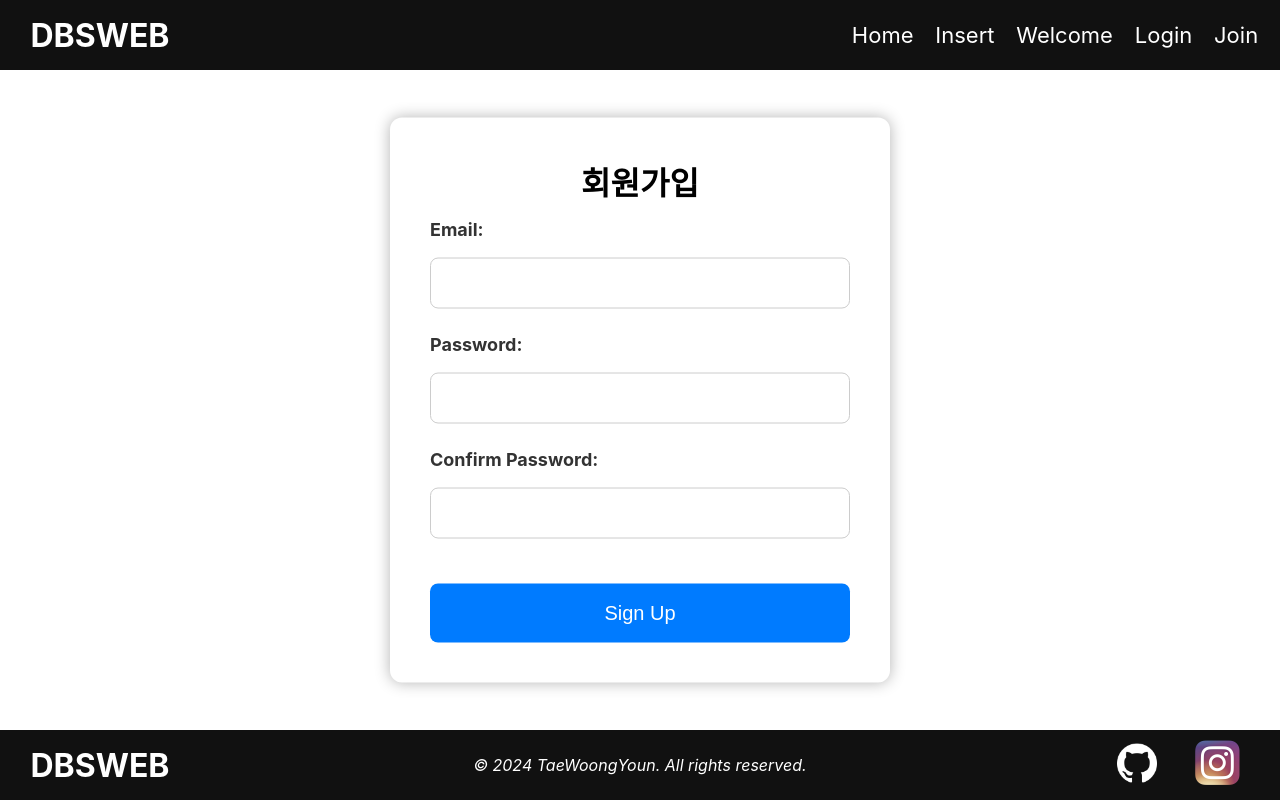
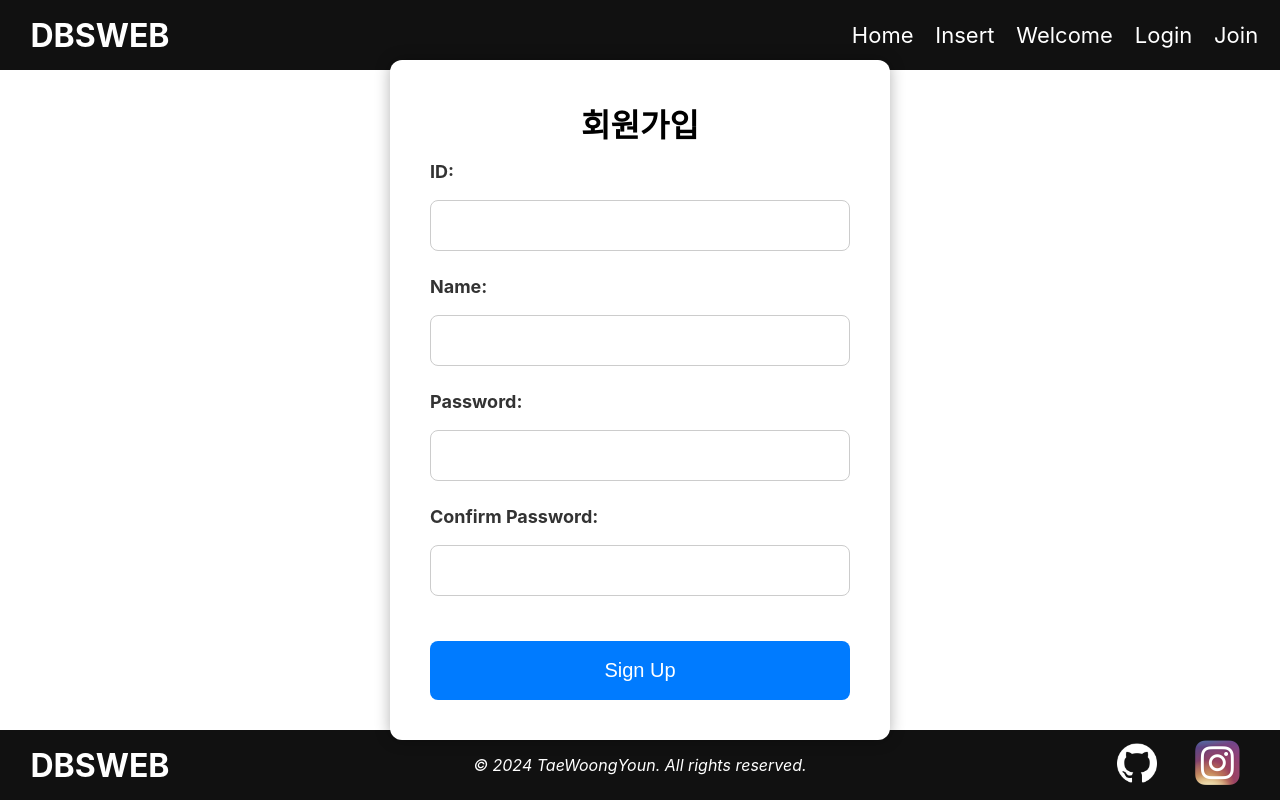
Before and after one commit to TaeWoongYoun/LMS, a React (Create React App) app: page /join in a window 1280 px wide. Built offline with nearby package versions, Linux system fonts and the light colour scheme.

Commit message:
fix : Update login logic to use id and password only, removing name field

```diff
--- a/src/pages/JoinPage.js
+++ b/src/pages/JoinPage.js
@@ -1,9 +1,10 @@
 import React, { useState } from 'react';
 import axios from 'axios';
-import './styles/AuthStyle.css'
+import './styles/AuthStyle.css';
 
 function JoinPage() {
-    const [email, setEmail] = useState('');
+    const [id, setId] = useState('');
+    const [name, setName] = useState('');
     const [password, setPassword] = useState('');
     const [confirmPassword, setConfirmPassword] = useState('');
     const [error, setError] = useState('');
@@ -18,7 +19,7 @@ function JoinPage() {
         }
 
         try {
-            const response = await axios.post('http://localhost:3001/api/register', { email, password });
+            const response = await axios.post('http://localhost:3001/api/register', { id, pw: password, name });
             console.log(response);
             setSuccess('회원가입이 완료되었습니다!');
             setError('');
@@ -32,11 +33,20 @@ function JoinPage() {
             <form onSubmit={handleJoin}>
                 <h1>회원가입</h1>
                 <div>
-                    <label>Email: </label>
+                    <label>ID: </label>
                     <input
-                        type="email"
-                        value={email}
-                        onChange={(e) => setEmail(e.target.value)}
+                        type="text"
+                        value={id}
+                        onChange={(e) => setId(e.target.value)}
+                        required
+                    />
+                </div>
+                <div>
+                    <label>Name: </label>
+                    <input
+                        type="text"
+                        value={name}
+                        onChange={(e) => setName(e.target.value)}
                         required
                     />
                 </div>
--- a/src/pages/LoginPage.js
+++ b/src/pages/LoginPage.js
@@ -1,9 +1,9 @@
 import React, { useState } from 'react';
 import axios from 'axios';
-import './styles/AuthStyle.css'
+import './styles/AuthStyle.css';
 
 function LoginPage() {
-    const [email, setEmail] = useState('');
+    const [id, setId] = useState('');
     const [password, setPassword] = useState('');
     const [error, setError] = useState('');
     const [success, setSuccess] = useState('');
@@ -15,8 +15,8 @@ function LoginPage() {
 
         try {
             const response = await axios.post('http://localhost:3001/api/login', {
-                email,
-                password
+                id,
+                pw: password
             });
 
             setSuccess('로그인 성공');
@@ -32,11 +32,11 @@ function LoginPage() {
             <form onSubmit={handleLogin}>
                 <h1>로그인</h1>
                 <div>
-                    <label>Email: </label>
+                    <label>ID: </label>
                     <input
-                        type="email"
-                        value={email}
-                        onChange={(e) => setEmail(e.target.value)}
+                        type="text"
+                        value={id}
+                        onChange={(e) => setId(e.target.value)}
                         required
                     />
                 </div>
```
Also changed, not shown: server.js (+29 -40 lines).
